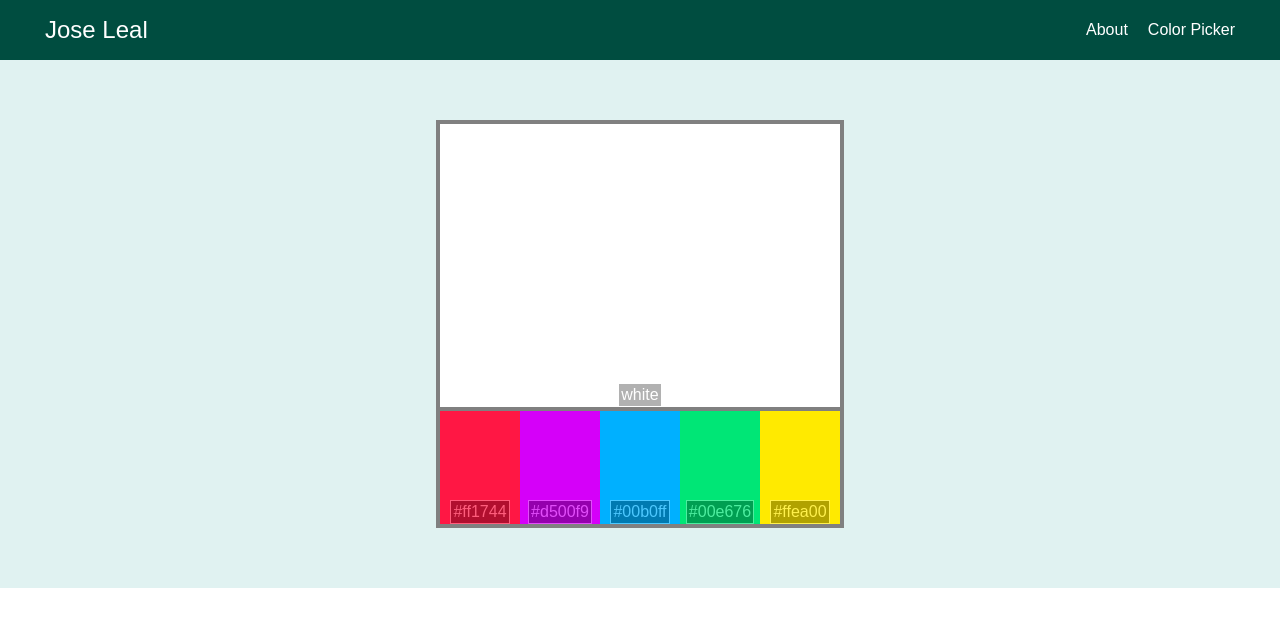
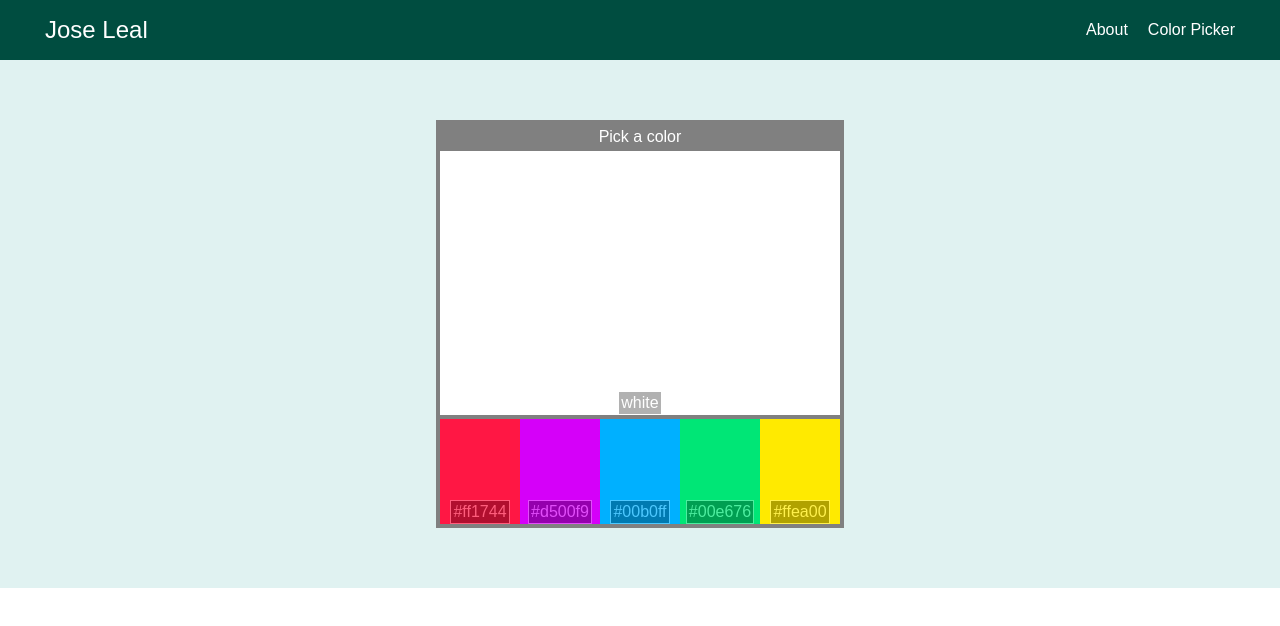
Before and after one commit to lealxh/react-color-picker, a React (Vite) app: page /ColorPicker in a window 1280 px wide. Shown: the top 626 px of the page. Built offline with nearby package versions, Linux system fonts and the light colour scheme.

Commit message:
adding title

```diff
--- a/src/components/ColorPicker.css
+++ b/src/components/ColorPicker.css
@@ -5,6 +5,14 @@
   flex-direction: column;
   padding: 4px;
   display: flex;
+}
+.colorpicker-title {
+  flex: 0.5;
+  display: flex;
+}
+.colorpicker-title div {
+  color: white;
+  margin: auto;
 }
 .canvas {
   background-color: blue;
--- a/src/components/ColorPicker.jsx
+++ b/src/components/ColorPicker.jsx
@@ -24,6 +24,9 @@ function ColorPicker(props) {
 
   return (
     <div className="colorpicker">
+      <div className="colorpicker-title">
+        <div>Pick a color</div>
+      </div>
       <div className="canvas" style={{ backgroundColor: getSelectedColor }}>
         <div className="colors-tag">{getSelectedColorTag}</div>
       </div>
```
